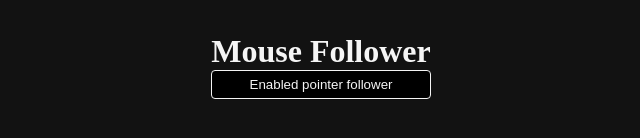
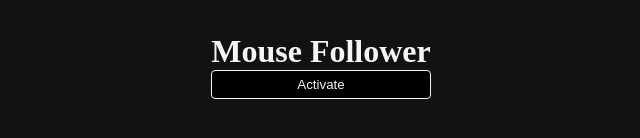
Before and after one commit to Espadv69/React_Beginner, a React (Vite) app in the folder 05-mouse-follower/: page / in a window 1280 px wide. Shown: the part 334-472 px from the top of the page, without its empty margins (319-959 px from the left). Built offline with nearby package versions, Linux system fonts and the light colour scheme.

Commit message:
feat: update button class and text based on pointer follower state in MouseFollower component

```diff
--- a/05-mouse-follower/src/components/MouseFollower.jsx
+++ b/05-mouse-follower/src/components/MouseFollower.jsx
@@ -13,11 +13,15 @@ export const MouseFollower = () => {
     setEnabled(!enabled)
   }
 
+  const classButton = () => {
+    return enabled ? 'btn-follower' : 'btn-follower deactivated'
+  }
+
   return (
     <div>
       <h1>Mouse Follower</h1>
-      <button onClick={handleButtonClick} className='btn-follower'>
-        {enabled ? 'Disable pointer follower' : 'Enabled pointer follower'}
+      <button onClick={handleButtonClick} className={classButton()}>
+        {enabled ? 'Deactivate' : 'Activate'}
       </button>
     </div>
   )
```
